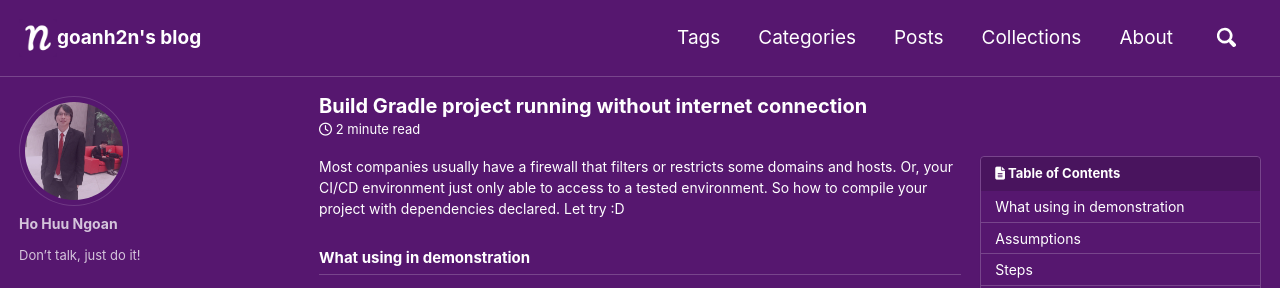
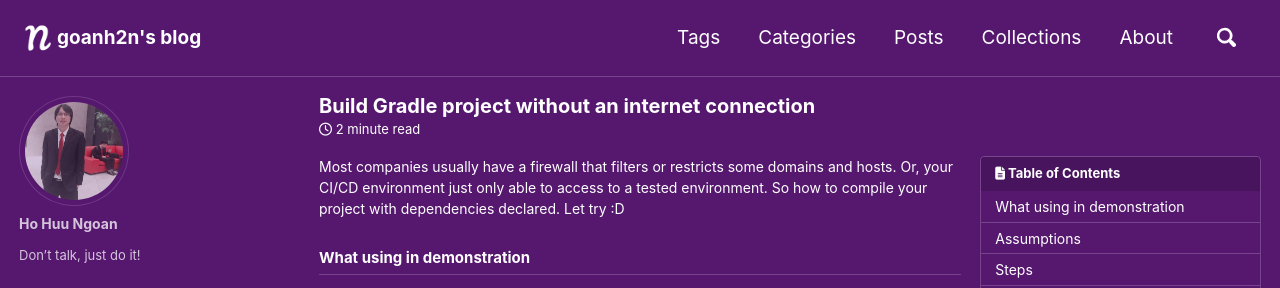
Before and after one commit to ngoanh2n/blog, a Jekyll site: the page built from _posts/2020-02-20-build-gradle-project-without-an-internet-connection.md, in a window 1280 px wide and 900 px high. Shown: the top 288 px of the window. Built offline with Jekyll 4.4.1, drawn with Linux system fonts in a browser that asks for light colours; cached includes are drawn as plain includes; nearby versions of some CDN libraries; comment, search, counter and statistics services are not loaded; a style sheet for code colours, icons or effects is not loaded.

Commit message:
[POST] Change name: _posts/2020-02-20-build-gradle-project-without-an-internet-connection.md

```diff
--- a/_posts/2020-02-20-build-gradle-project-running-without-internet-connection.md
+++ b/_posts/2020-02-20-build-gradle-project-without-an-internet-connection.md
@@ -1,7 +1,7 @@
 ---
-title:  "Build Gradle project running without internet connection"
+title:  "Build Gradle project without an internet connection"
 modified: 2020-02-22T23:00:00+07:00
-permalink: /how-to/build-gradle-project-running-without-internet-connection
+permalink: /how-to/build-gradle-project-without-an-internet-connection
 categories:
   - How To
 tags:
```
